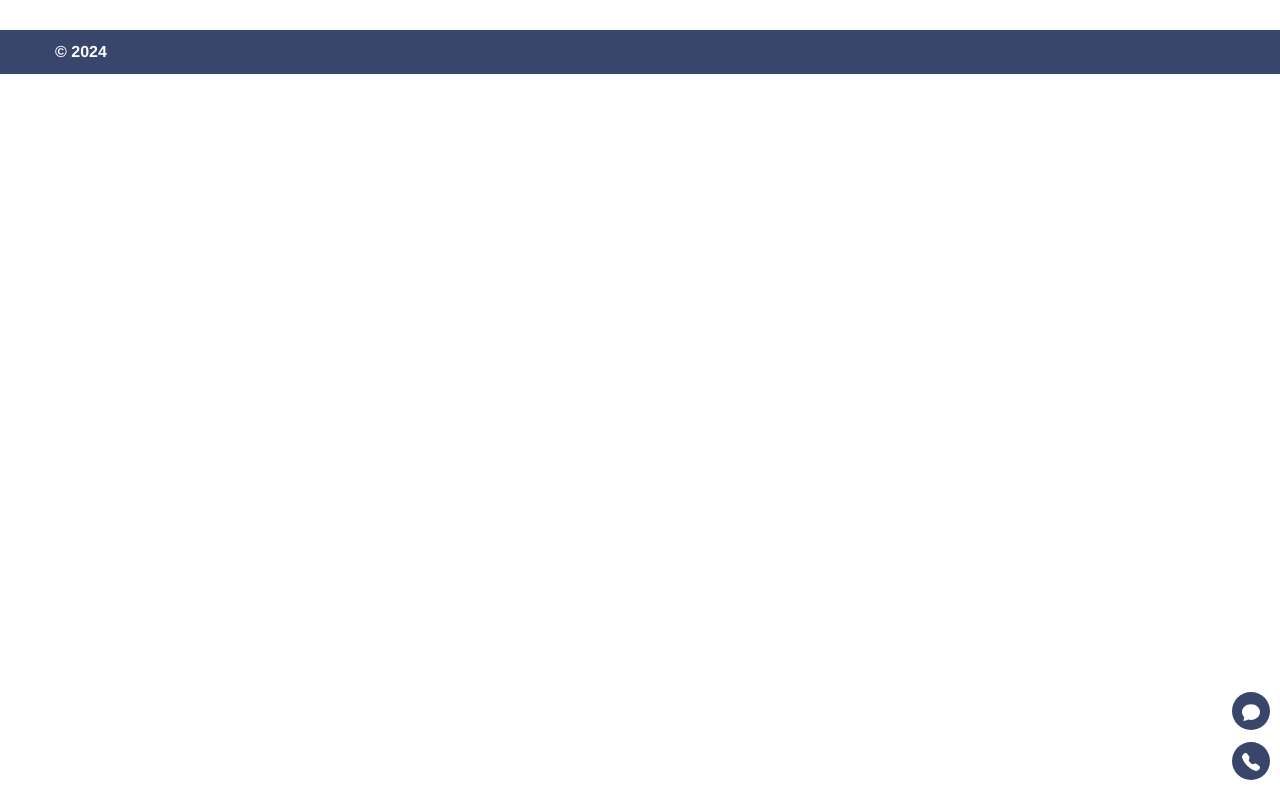
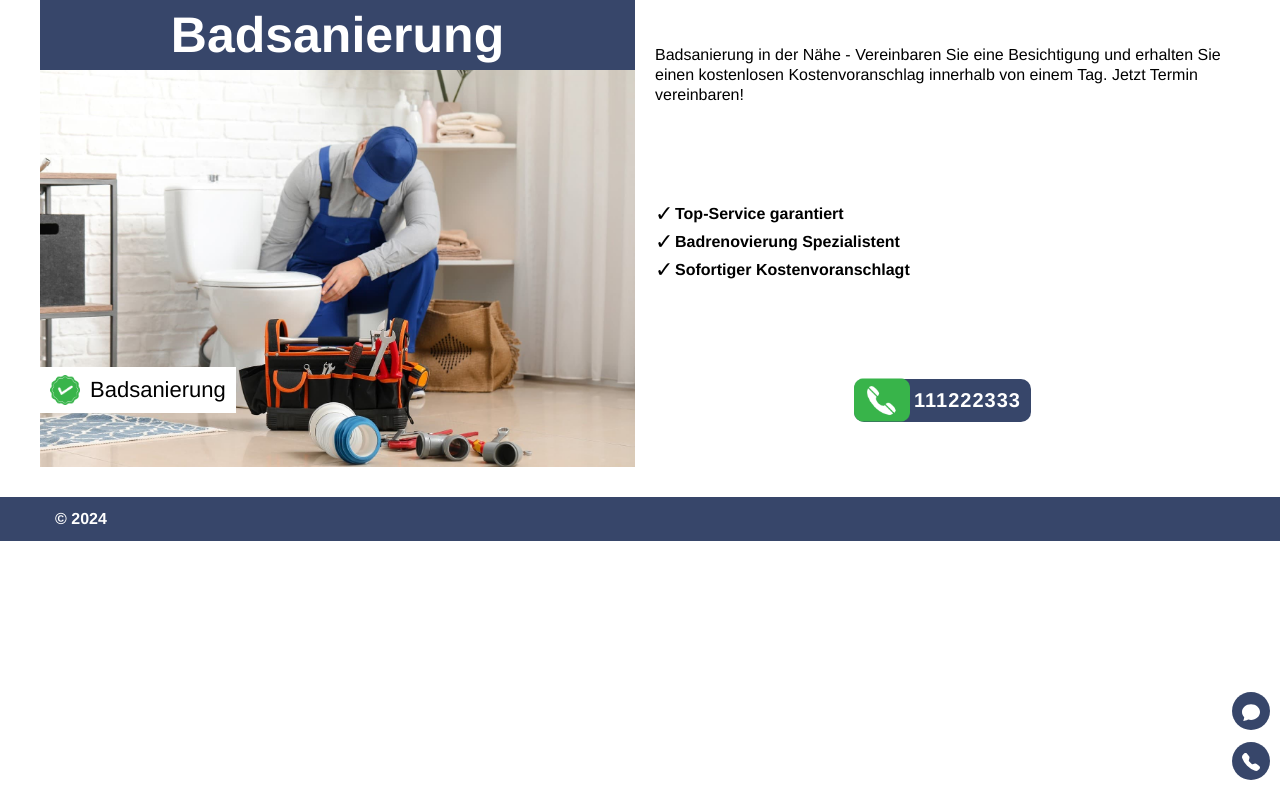
Before and after one commit to Igrok95Ronin/at-seo-sant-2, a website: page app/index.html in a window 1280 px wide. Drawn offline with Linux system fonts and the light colour scheme; files that its build step writes are made by us from their sources.

Commit message:
add: block header

```diff
--- a/app/index.html
+++ b/app/index.html
@@ -3,7 +3,7 @@
 
 <head>
     <meta charset="UTF-8">
-    <meta property="og:title" content="Title Test">
+    <meta property="og:title" content="Badsanierung">
     <meta property="og:type" content="website">
     <meta property="og:description" content="Test">
     <meta property="og:image" content="./assets/img/mainFon.png">
@@ -16,7 +16,7 @@
     <meta name="viewport" content="width=device-width, initial-scale=1.0">
     <meta name="description" content="Test">
     <link rel="shortcut icon" href="./assets/icons/favicon.ico" type="image/x-icon">
-    <title>Title Test</title>
+    <title>Badsanierung</title>
 </head>
 
 <body>
@@ -26,9 +26,26 @@
     <header class="header">
         <div class="container-fluid">
             <div class="row">
-                <div class="col-12 container">
+                <div class="col-12 containerP0">
                     <div class="header__box">
-
+                        <div class="header__left">
+                            <h1 class="header__title">Badsanierung</h1>
+                            <div class="header__imgWrp">
+                                <img class="header__img" src="./assets/img/mainFon.jpg" alt="Klempner repariert Toilette" >
+                            </div>
+                            <h2 class="header__subTitle">Badsanierung</h2>
+                        </div>
+                        <div class="header__right">
+                            <p class="header__text">Badsanierung in der Nähe - Vereinbaren Sie eine Besichtigung und erhalten Sie einen kostenlosen Kostenvoranschlag innerhalb von einem Tag. Jetzt Termin vereinbaren!</p>
+                            <ul class="header__ul">
+                                <li><strong>Top-Service garantiert</strong></li>
+                                <li><strong>Badrenovierung Spezialistent</strong></li>
+                                <li><strong>Sofortiger Kostenvoranschlagt</strong></li>
+                            </ul>
+                            <div class="header__linkWrp">
+                                <a class="header__link" href="tel:+111222333"><span>111222333</span></a>
+                            </div>
+                        </div>
                     </div>
                 </div>
             </div>
--- a/src/assets/scss/0_style.scss
+++ b/src/assets/scss/0_style.scss
@@ -124,6 +124,8 @@ $btnColorFixed: var(--mainColor);
     text-align: center;
     font-weight: 700;
     font-size: clamp(36px, 5vw, 50px);
+    background-color: var(--mainColor);
+    padding: 5px 10px;
 }
 @mixin h2Title {
     text-align: center;
@@ -133,24 +135,25 @@ $btnColorFixed: var(--mainColor);
 }
 @mixin btn {
     background-color: var(--mainColor);
-    padding: 10px 10px 10px 40px;
+    padding: 10px 10px 10px 60px;
     font-size: 20px;
     font-weight: 700;
     letter-spacing: 1px;
     color: #fff;
     transition: 0.3s;
+    border-radius: 10px;
     span {
         position: relative;
         &::before {
             content: "";
             position: absolute;
-            background-image: url(../icons/telephone-fill.svg);
+            background-image: url(../img/tellgreen.png);
             background-size: contain;
             background-repeat: no-repeat;
-            width: 20px;
-            height: 20px;
+            width: 56px;
+            height: 43px;
             top: 50%;
-            left: -30px;
+            left: -60px;
             transform: translateY(-50%);
         }
     }
--- a/src/assets/scss/1_header.scss
+++ b/src/assets/scss/1_header.scss
@@ -0,0 +1,73 @@
+.header {
+}
+.header__box {
+    display: grid;
+    grid-template-columns: repeat(2, 1fr);
+    gap: 10px;
+}
+.header__left {
+}
+.header__title {
+    @include h1Title;
+}
+.header__imgWrp {
+    max-width: 100%;
+    max-height: 100%;
+    position: relative;
+}
+.header__img {
+    width: 100%;
+    height: 100%;
+}
+.header__subTitle {
+    background-color: #fff;
+    transform: translateY(-100px);
+    width: fit-content;
+    font-size: clamp(18px, 5vw, 22px);
+    padding: 10px 10px 10px 50px;
+    position: absolute;
+    &::before{
+        content: '';
+        position: absolute;
+        background-image: url("../img/chek.png");
+        background-size: cover;
+        width: 30px;
+        height: 30px;
+        left: 10px;
+        top: 50%;
+        transform: translateY(-50%);
+    }
+}
+.header__right {
+    padding: 10px;
+    display: flex;
+    flex-direction: column;
+    justify-content: space-around;
+    gap: 30px;
+}
+.header__text {
+    line-height: 20px;
+}
+.header__ul {
+    display: flex;
+    flex-direction: column;
+    gap: 10px;
+    li{
+        padding-left: 20px;
+        position: relative;
+        &::before{
+            content: '✓';
+            position: absolute;
+            font-size: 22px;
+            top: 50%;
+            left: 0;
+            transform: translateY(-50%);
+        }
+    }
+}
+.header__linkWrp {
+    text-align: center;
+}
+.header__link {
+    @include btn;
+}
```
Also changed, not shown: src/index.html (+21 -4 lines), app/assets/css/style.min.css, app/assets/img/chek.png (added), app/assets/img/mainFon.jpg (added), app/assets/img/tellgreen.png (added), src/assets/img/chek.png (added), src/assets/img/mainFon.jpg (added), src/assets/img/tellgreen.png (added).
